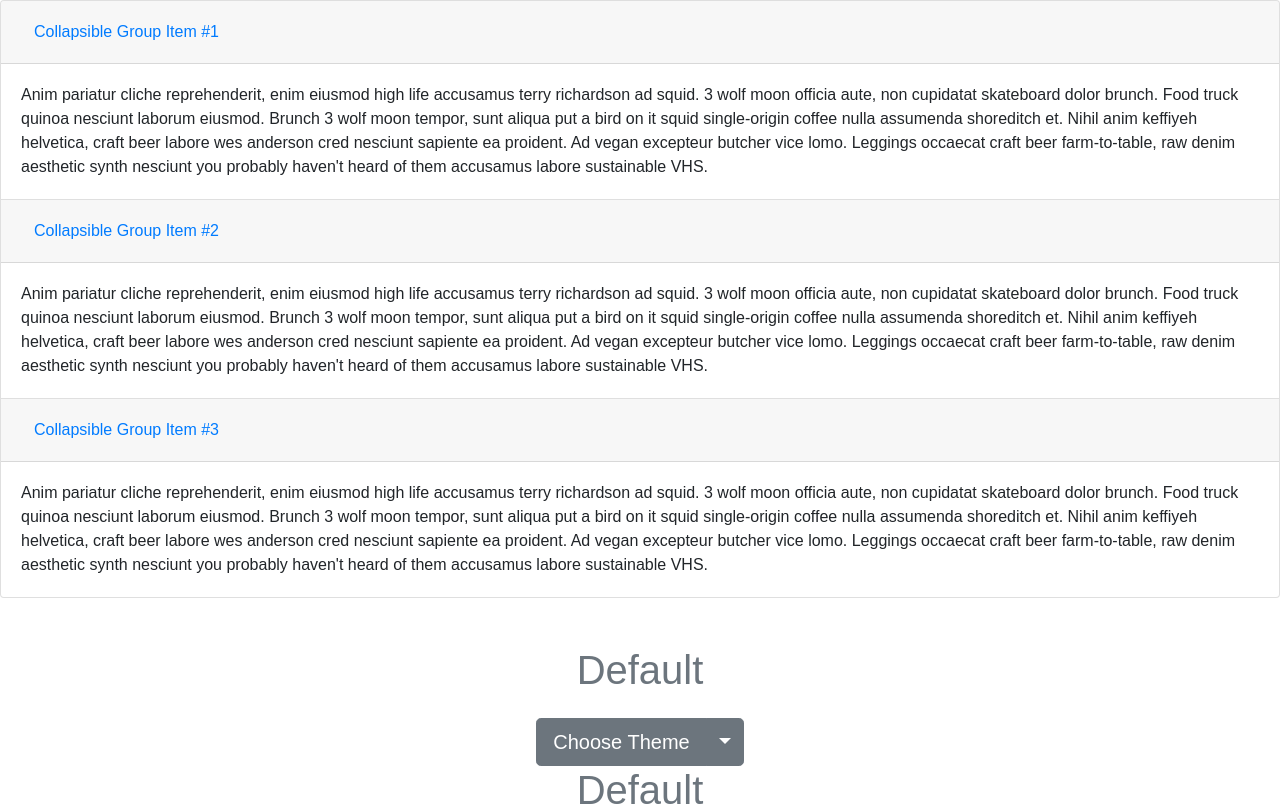
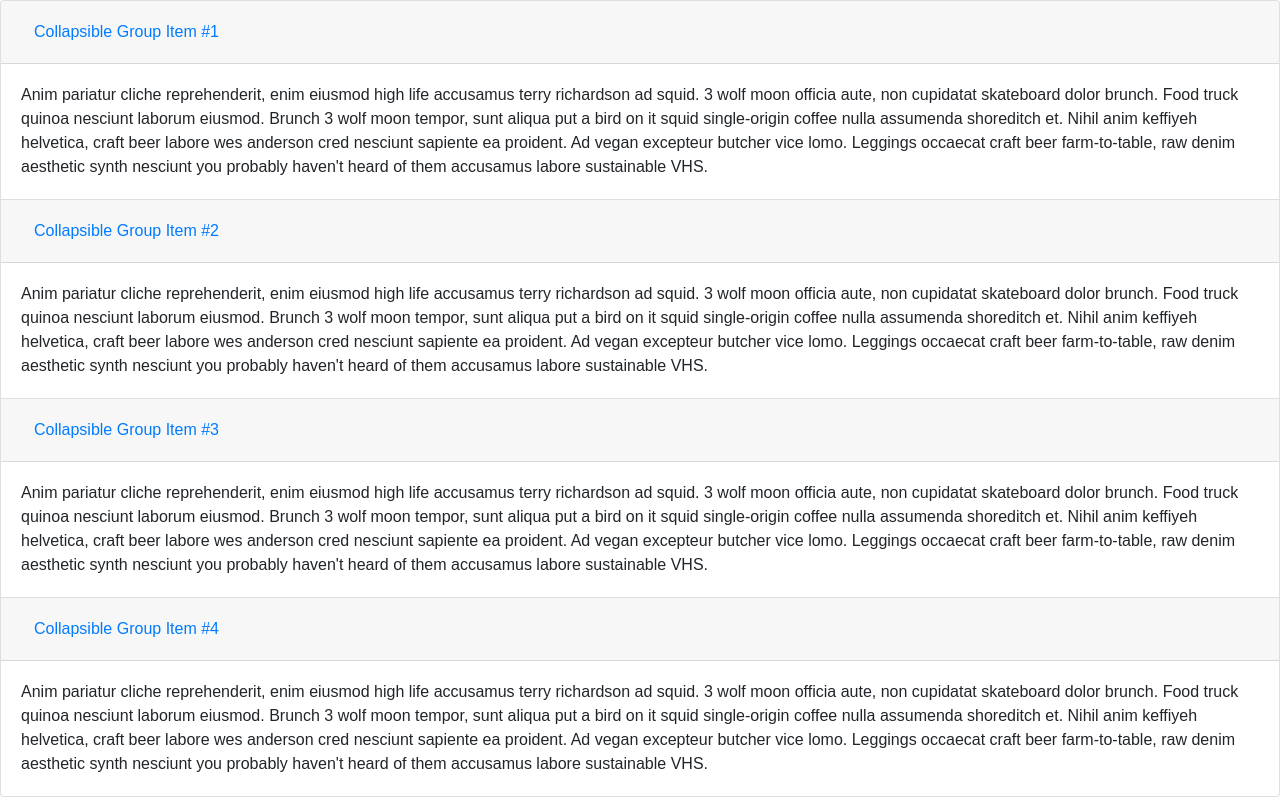
Before and after one commit to VolodymyrPliuta/React-with-bootstrap, a React (Create React App) app: page / in a window 1280 px wide. Shown: the top 806 px of the page. Built offline with nearby package versions, Linux system fonts and the light colour scheme.

Commit message:
cards collapse other cards.

```diff
--- a/src/components/ThemeSwitcher.js
+++ b/src/components/ThemeSwitcher.js
@@ -26,7 +26,7 @@ class ThemeSwitcher extends Component {
                 <button class="btn btn-link"
                   type="button"
                   data-toggle="collapse"
-                  data-target="#collapseOne"
+                  data-target="#collapseThree"
                   aria-expanded="true"
                   aria-controls="collapseOne">
                   Collapsible Group Item #1
@@ -46,7 +46,7 @@ class ThemeSwitcher extends Component {
                 <button class="btn btn-link"
                   type="button"
                   data-toggle="collapse"
-                  data-target="#collapseTwo"
+                  data-target="#collapseFour"
                   aria-expanded="true"
                   aria-controls="collapseTwo">
                   Collapsible Group Item #2
@@ -66,12 +66,30 @@ class ThemeSwitcher extends Component {
                   type="button" data-toggle="collapse"
                   data-target="#collapseOne"
                   aria-expanded="true"
-                  aria-controls="collapseThree">
+                  aria-controls="collapseOne">
                   Collapsible Group Item #3
                 </button>
               </h5>
             </div>
             <div id="collapseThree" class="collapse show" aria-labelledby="headingThree" >
+              <div class="card-body">
+                Anim pariatur cliche reprehenderit, enim eiusmod high life accusamus terry richardson ad squid. 3 wolf moon officia aute, non cupidatat skateboard dolor brunch. Food truck quinoa nesciunt laborum eiusmod. Brunch 3 wolf moon tempor, sunt aliqua put a bird on it squid single-origin coffee nulla assumenda shoreditch et. Nihil anim keffiyeh helvetica, craft beer labore wes anderson cred nesciunt sapiente ea proident. Ad vegan excepteur butcher vice lomo. Leggings occaecat craft beer farm-to-table, raw denim aesthetic synth nesciunt you probably haven't heard of them accusamus labore sustainable VHS.
+              </div>
+            </div>
+          </div>
+          <div class="card">
+            <div class="card-header" id="headingFour">
+              <h5 class="mb-0">
+                <button class="btn btn-link"
+                  type="button" data-toggle="collapse"
+                  data-target="#collapseTwo"
+                  aria-expanded="true"
+                  aria-controls="collapseFour">
+                  Collapsible Group Item #4
+                </button>
+              </h5>
+            </div>
+            <div id="collapseFour" class="collapse show" aria-labelledby="headingThree" >
               <div class="card-body">
                 Anim pariatur cliche reprehenderit, enim eiusmod high life accusamus terry richardson ad squid. 3 wolf moon officia aute, non cupidatat skateboard dolor brunch. Food truck quinoa nesciunt laborum eiusmod. Brunch 3 wolf moon tempor, sunt aliqua put a bird on it squid single-origin coffee nulla assumenda shoreditch et. Nihil anim keffiyeh helvetica, craft beer labore wes anderson cred nesciunt sapiente ea proident. Ad vegan excepteur butcher vice lomo. Leggings occaecat craft beer farm-to-table, raw denim aesthetic synth nesciunt you probably haven't heard of them accusamus labore sustainable VHS.
               </div>
```
